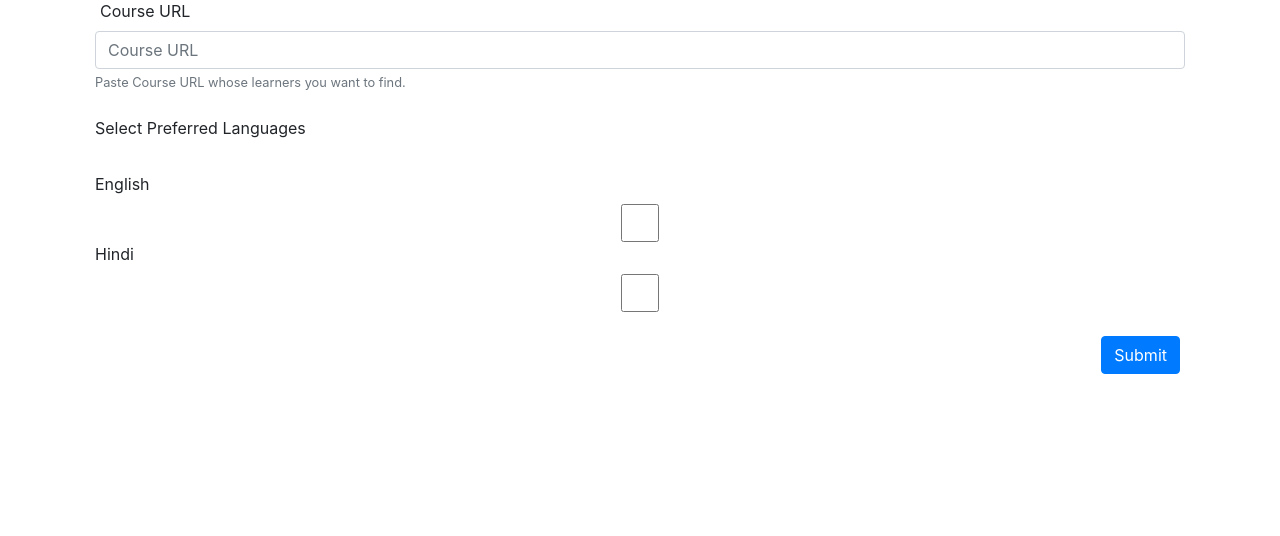
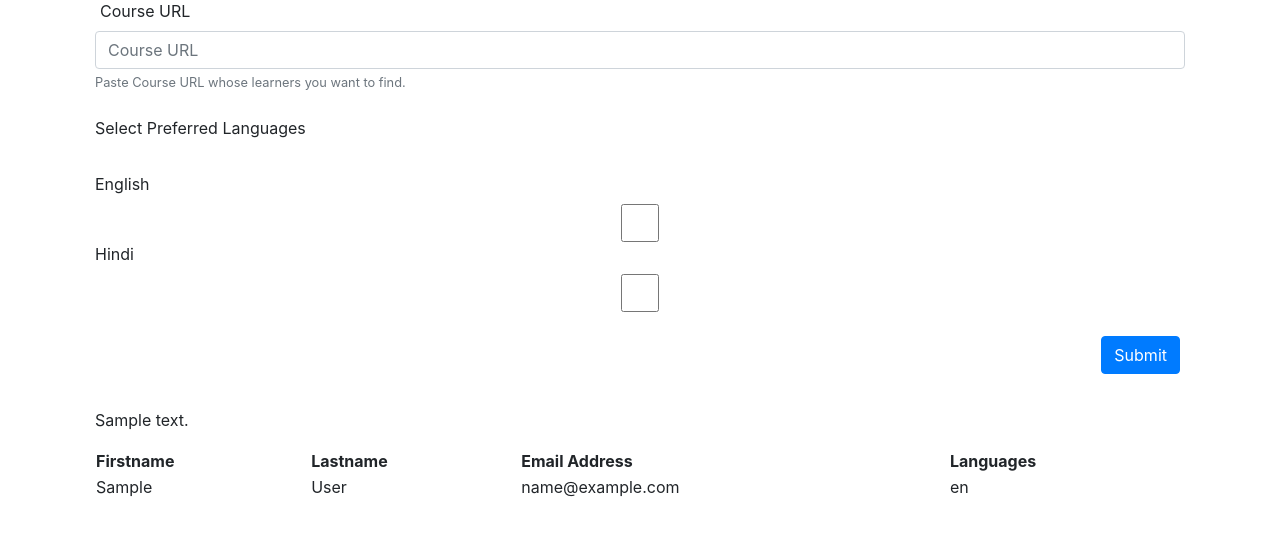
Before and after one commit to AasthaMehtaTech/books_store_, a Flask app: template templates/search_buddy.html in a window 1280 px wide. Shown: the part 129-665 px from the top of the page. Run offline with Flask 2, Linux system fonts and the light colour scheme; the template is opened without the code that fills it: most values are stand-ins (such as "Sample title", 1, 10 or a date in 2020); some libraries are stand-ins or nearby versions.

Commit message:
search_buddy(only url) implemented

```diff
--- a/app.py
+++ b/app.py
@@ -82,12 +82,26 @@ def search_buddy_form():
         course_url=request.form.get('course_url')
         english=request.form.get('english')
         hindi=request.form.get('hindi')
+        students_detail = list()
+        result_description = ''
         try:
-            course=Course.query.filter_by(course_url=course_url).filter(or_(Course.english == english, Course.hindi == hindi)).first()
-            return jsonify(course.serialize())
+            course=Course.query.filter_by(course_url=course_url).filter(or_(Course.english == english, Course.hindi == hindi)).all()
+            for item in course:
+                data = item.serialize()
+                languages = ''
+                if data['english']=='on' and data['hindi']=='on':
+                    languages += 'English, Hindi'
+                elif data['english']=='on':
+                    languages += 'English'
+                elif data['hindi']=='on':
+                    languages += 'Hindi'
+                data['languages'] = languages
+                students_detail.append(data) # jsonify(course.serialize())
+            result_description = f'Results for {course_url}'
+            return render_template("search_buddy.html", students_detail=students_detail, result_description=result_description)
         except Exception as e:
     	    return(str(e))
-    return render_template("search_buddy.html")
+    return render_template("search_buddy.html", students_detail = students_detail, result_description=result_description)
 
 if __name__ == '__main__':
     app.run()
--- a/templates/search_buddy.html
+++ b/templates/search_buddy.html
@@ -45,9 +45,31 @@
                 </div>
                 <br>
                 <button type="submit " class="btn btn-primary " style="float:right ">Submit</button>
-
             </form>
-            <br><br>
+            <br>
+            <br>
+            <br>
+            <div class="form-row">
+              <p>{{result_description}}</p>
+            </div>
+            <div class="form-row">
+              <table style="width:100%">
+                <tr>
+                  <th>Firstname</th>
+                  <th>Lastname</th>
+                  <th>Email Address</th>
+                  <th>Languages</th>
+                </tr>
+                {% for item in students_detail %}
+                <tr>
+                  <td>{{item['first_name']}}</td>
+                  <td>{{item['last_name']}}</td>
+                  <td>{{item['email_address']}}</td>
+                  <td>{{item['languages']}}</td>
+                </tr>
+                {% endfor %}
+              </table>
+            </div>
         </div>
     </div>
 
```
